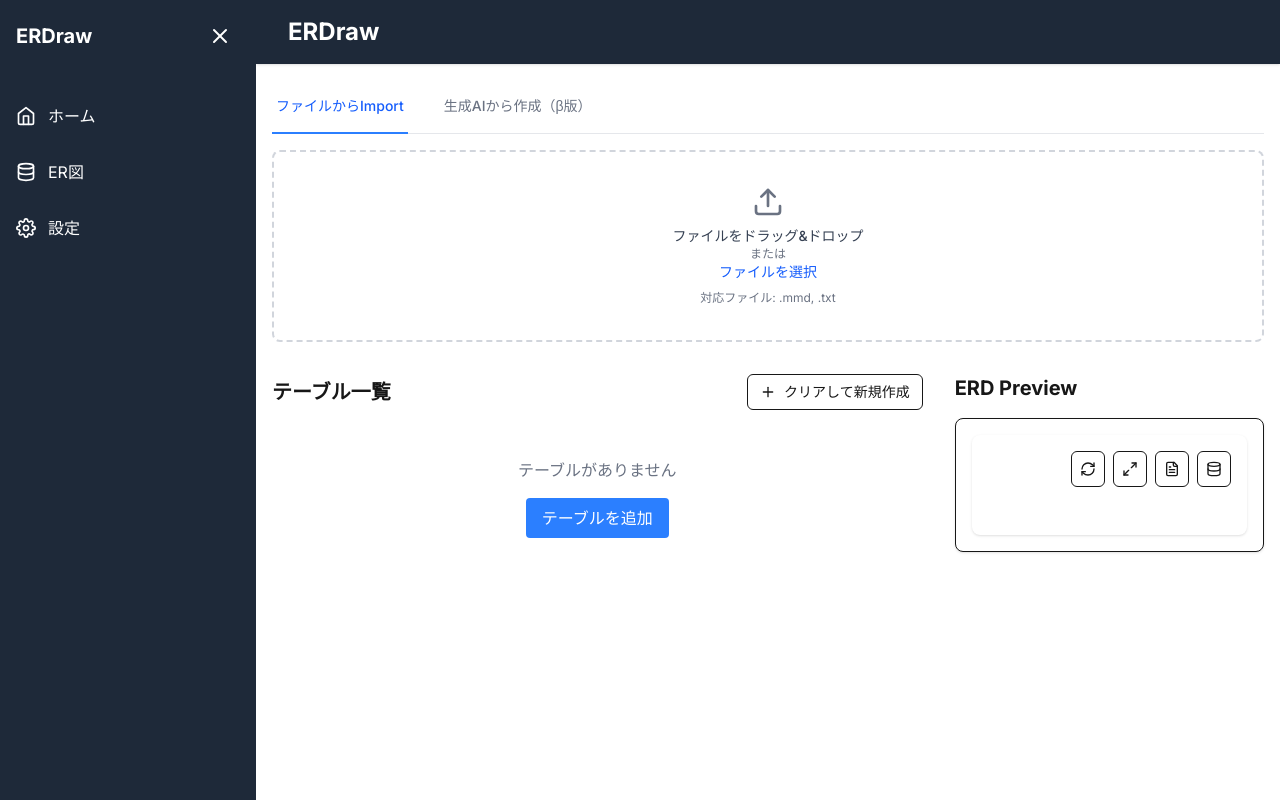
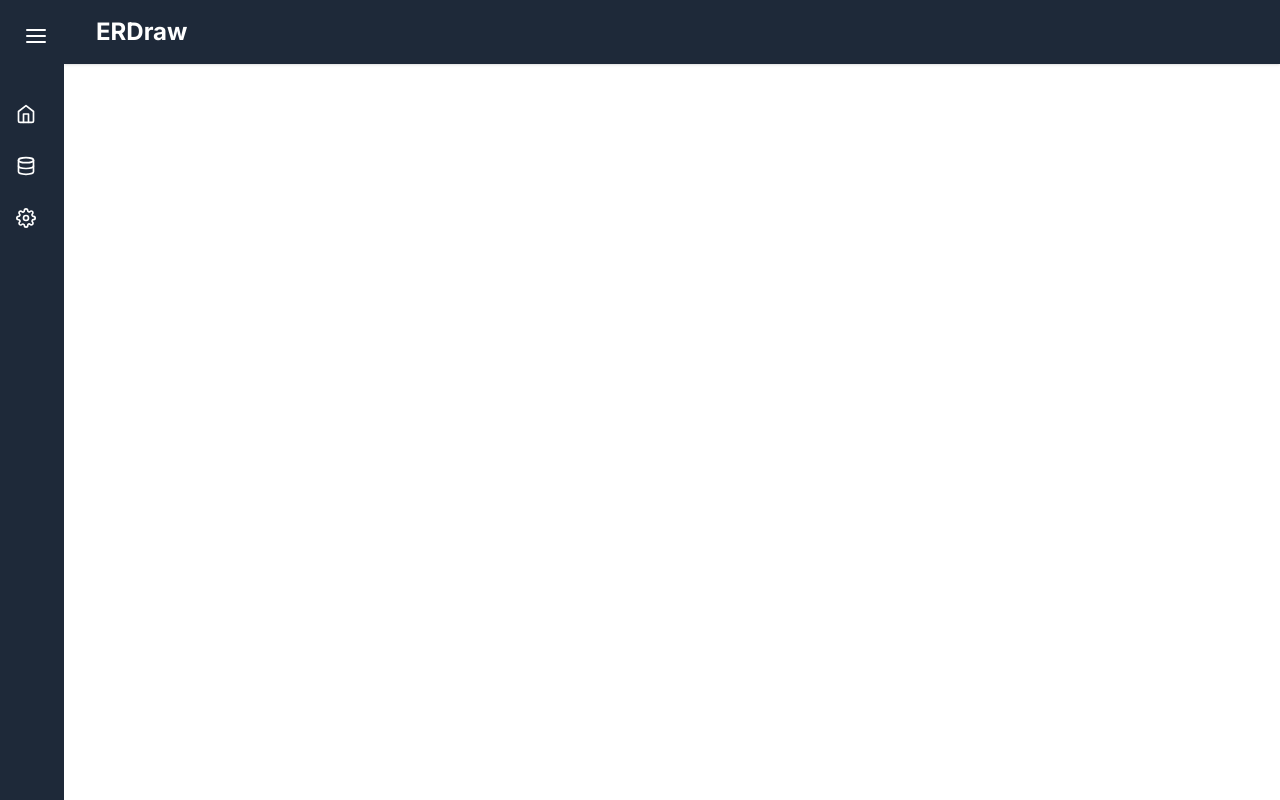
Before and after one commit to sivertigo/scope-forges, a Next.js app: page / in a window 1280 px wide. Built offline with nearby package versions, Linux system fonts and the light colour scheme.

Commit message:
ERDページを新規作成し、サイドバーのER図リンクを更新。GUIエディタをホームページから分離し、メインレイアウトのサイドバーの初期状態を折りたたみ状態に変更。

```diff
--- /dev/null
+++ b/src/app/erd/page.tsx
@@ -0,0 +1,5 @@
+import GUIEditor from "@/components/erdraw/GUIEditor";
+
+export default function ERDPage() {
+  return <GUIEditor />;
+}
--- a/src/app/page.tsx
+++ b/src/app/page.tsx
@@ -1,11 +1,5 @@
 "use client";
 
-import GUIEditor from "@/components/erdraw/GUIEditor";
-
 export default function Home() {
-  return (
-    <div className="min-h-screen flex flex-col">
-      <GUIEditor />
-    </div>
-  );
+  return <div className="min-h-screen flex flex-col"></div>;
 }
--- a/src/components/base/Sidebar.tsx
+++ b/src/components/base/Sidebar.tsx
@@ -8,7 +8,7 @@ interface SidebarProps {
 export default function Sidebar({ isCollapsed, onToggle }: SidebarProps) {
   const menuItems = [
     { icon: "home", label: "ホーム", href: "/" },
-    { icon: "database", label: "ER図", href: "/er-diagrams" },
+    { icon: "database", label: "ER図", href: "/erd" },
     { icon: "settings", label: "設定", href: "/settings" },
   ];
 
@@ -19,9 +19,8 @@ export default function Sidebar({ isCollapsed, onToggle }: SidebarProps) {
       }`}
     >
       <div className="flex items-center justify-between p-4">
-        {!isCollapsed && <h2 className="text-xl font-bold">ERDraw</h2>}
         <button onClick={onToggle} className="p-2 rounded-lg hover:bg-gray-700">
-          <Icon name={isCollapsed ? "menu" : "close"} size={24} />
+          <Icon name={isCollapsed ? "menu" : "menu"} size={24} />
         </button>
       </div>
       <nav className="mt-4">
--- a/src/components/erdraw/GUIEditor.tsx
+++ b/src/components/erdraw/GUIEditor.tsx
@@ -6,22 +6,13 @@ import ERDPreview from "@/components/erdraw/ERDPreview";
 import ERDCreateMenu from "@/components/erdraw/ERDCreateMenu";
 import TableTabs from "@/components/erdraw/TableTabs";
 import { Button } from "@/components/ui/button";
-import {
-  LayoutGrid,
-  Table,
-  Eye,
-  Plus,
-  Save,
-  Loader2,
-  Trash2,
-} from "lucide-react";
+import { LayoutGrid, Table, Eye, Save, Loader2, Trash2 } from "lucide-react";
 
 type ViewMode = "both" | "table" | "erd";
 
 export default function GUIEditor() {
   const [tables, setTables] = useState<TableData[]>([]);
   const [viewMode, setViewMode] = useState<ViewMode>("both");
-  const [showCreateMenu, setShowCreateMenu] = useState(false);
   const [isLoading, setIsLoading] = useState(false);
 
   // localStorageからデータを読み込む
@@ -158,15 +149,6 @@ export default function GUIEditor() {
             <>
               <div className="flex justify-between items-center mb-4">
                 <h2 className="text-xl font-bold">テーブル一覧</h2>
-                <Button
-                  variant="outline"
-                  size="sm"
-                  onClick={() => setShowCreateMenu(true)}
-                  className="flex items-center gap-2"
-                >
-                  <Plus className="h-4 w-4" />
-                  クリアして新規作成
-                </Button>
               </div>
               <TableTabs
                 tables={tables}
@@ -193,27 +175,6 @@ export default function GUIEditor() {
           )}
         </div>
       </div>
-
-      {showCreateMenu && (
-        <div className="fixed inset-0 bg-black/50 dark:bg-black/70 flex items-center justify-center">
-          <div className="bg-white dark:bg-gray-800 p-6 rounded-lg shadow-lg max-w-2xl w-full">
-            <ERDCreateMenu
-              onTablesGenerated={(newTables) => {
-                setTables(newTables);
-                setShowCreateMenu(false);
-              }}
-            />
-            <div className="mt-4 flex justify-end">
-              <Button
-                variant="outline"
-                onClick={() => setShowCreateMenu(false)}
-              >
-                キャンセル
-              </Button>
-            </div>
-          </div>
-        </div>
-      )}
     </div>
   );
 }
--- a/src/components/layouts/MainLayout.tsx
+++ b/src/components/layouts/MainLayout.tsx
@@ -9,7 +9,7 @@ interface MainLayoutProps {
 }
 
 export default function MainLayout({ children }: MainLayoutProps) {
-  const [isSidebarCollapsed, setIsSidebarCollapsed] = useState(false);
+  const [isSidebarCollapsed, setIsSidebarCollapsed] = useState(true);
 
   return (
     <div className="flex h-screen">
```
